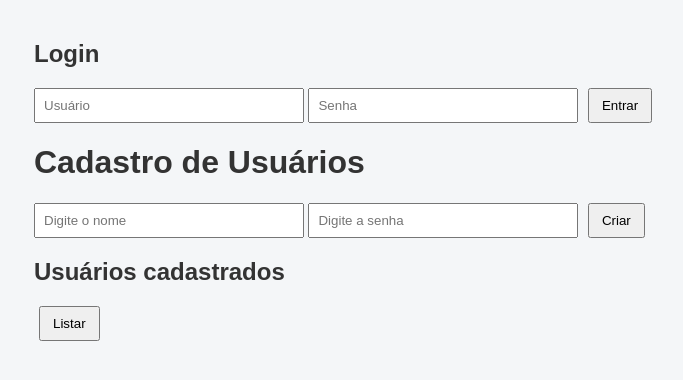
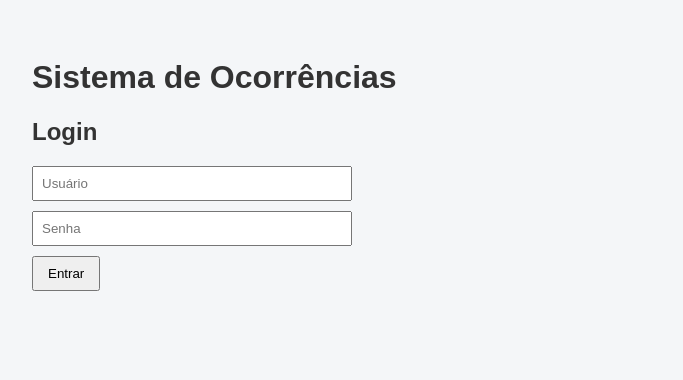
Before and after one commit to DegsTerin/sistema-web-flask, a Flask app: page / in a window 1280 px wide. Shown: the top 380 px of the page, without its empty margins (6-689 px from the left). Run offline with Flask 3, Linux system fonts and the light colour scheme; some libraries are stand-ins or nearby versions.

Commit message:
Frontend de ocorrências e integração com PostgreSQL

```diff
--- a/app.py
+++ b/app.py
@@ -1,103 +1,150 @@
-from flask import session
+import os
+import psycopg2
+from flask import Flask, request, jsonify, render_template, session
 from werkzeug.security import generate_password_hash, check_password_hash
-from flask import Flask, request, jsonify, render_template, session
-import psycopg2
-import os
 
 app = Flask(__name__)
-app.secret_key = "troque-por-uma-chave-forte"
+app.secret_key = os.environ.get("SECRET_KEY", "chave-local-dev")
 
 def conectar():
-    url = os.getenv("DATABASE_URL")
-    if not url:
-        raise RuntimeError("DATABASE_URL não configurada")
-    return psycopg2.connect(url)
+    return psycopg2.connect(os.environ["DATABASE_URL"])
 
-def criar_tabela():
+def criar_tabelas():
     conn = conectar()
-    cursor = conn.cursor()
-    cursor.execute("""
+    cur = conn.cursor()
+
+    cur.execute("""
         CREATE TABLE IF NOT EXISTS usuarios (
             id SERIAL PRIMARY KEY,
-            usuario TEXT UNIQUE NOT NULL,
-            senha TEXT NOT NULL
-        )
+            usuario VARCHAR(100) UNIQUE NOT NULL,
+            senha TEXT NOT NULL,
+            criado_em TIMESTAMP DEFAULT CURRENT_TIMESTAMP
+        );
     """)
+
+    cur.execute("""
+        CREATE TABLE IF NOT EXISTS ocorrencias (
+            id SERIAL PRIMARY KEY,
+            titulo VARCHAR(200) NOT NULL,
+            descricao TEXT NOT NULL,
+            status VARCHAR(30) DEFAULT 'aberta',
+            prioridade VARCHAR(20) DEFAULT 'normal',
+            criado_por INTEGER NOT NULL,
+            criado_em TIMESTAMP DEFAULT CURRENT_TIMESTAMP,
+            atualizado_em TIMESTAMP,
+            CONSTRAINT fk_usuario
+                FOREIGN KEY (criado_por)
+                REFERENCES usuarios(id)
+                ON DELETE CASCADE
+        );
+    """)
+
     conn.commit()
-    cursor.close()
+    cur.close()
     conn.close()
 
 @app.route("/")
 def home():
     return render_template("index.html")
 
+@app.route("/criar_usuario", methods=["POST"])
+def criar_usuario():
+    dados = request.get_json()
+    usuario = dados["usuario"]
+    senha = generate_password_hash(dados["senha"])
+
+    conn = conectar()
+    cur = conn.cursor()
+
+    try:
+        cur.execute(
+            "INSERT INTO usuarios (usuario, senha) VALUES (%s, %s)",
+            (usuario, senha)
+        )
+        conn.commit()
+    except psycopg2.errors.UniqueViolation:
+        conn.rollback()
+        return jsonify({"erro": "Usuário já existe"}), 400
+    finally:
+        cur.close()
+        conn.close()
+
+    return jsonify({"mensagem": "Usuário criado"})
+
 @app.route("/login", methods=["POST"])
 def login():
     dados = request.get_json()
-    nome = dados["nome"]
+    usuario = dados["usuario"]
     senha = dados["senha"]
 
     conn = conectar()
-    cursor = conn.cursor()
-    cursor.execute(
-        "SELECT senha FROM usuarios WHERE usuario = %s",
-        (nome,)
+    cur = conn.cursor()
+
+    cur.execute(
+        "SELECT id, senha FROM usuarios WHERE usuario = %s",
+        (usuario,)
     )
-    row = cursor.fetchone()
+    row = cur.fetchone()
+
+    cur.close()
     conn.close()
 
-    if row and check_password_hash(row[0], senha):
-        session["usuario"] = nome
-        return jsonify({"mensagem": "Login realizado com sucesso"})
+    if row and check_password_hash(row[1], senha):
+        session["usuario_id"] = row[0]
+        session["usuario_nome"] = usuario
+        return jsonify({"mensagem": "Login ok"})
 
-    return jsonify({"mensagem": "Usuário ou senha inválidos"}), 401
+    return jsonify({"erro": "Credenciais inválidas"}), 401
 
-@app.route("/criar", methods=["POST"])
-def criar():
+@app.route("/ocorrencias", methods=["POST"])
+def criar_ocorrencia():
+    if "usuario_id" not in session:
+        return jsonify({"erro": "Não autenticado"}), 401
+
     dados = request.get_json()
-    nome = dados["nome"]
-    senha = generate_password_hash(dados["senha"])
 
     conn = conectar()
-    cursor = conn.cursor()
-    cursor.execute(
-    "INSERT INTO usuarios (usuario, senha) VALUES (%s, %s)",
-    (nome, senha)
-)
+    cur = conn.cursor()
+
+    cur.execute("""
+        INSERT INTO ocorrencias (titulo, descricao, prioridade, criado_por)
+        VALUES (%s, %s, %s, %s)
+    """, (
+        dados["titulo"],
+        dados["descricao"],
+        dados.get("prioridade", "normal"),
+        session["usuario_id"]
+    ))
 
     conn.commit()
+    cur.close()
     conn.close()
 
-    return jsonify({"mensagem": "Usuário criado"})
+    return jsonify({"mensagem": "Ocorrência criada"})
 
-@app.route("/listar")
-def listar():
-    if "usuario" not in session:
+@app.route("/ocorrencias", methods=["GET"])
+def listar_ocorrencias():
+    if "usuario_id" not in session:
         return jsonify([]), 401
 
     conn = conectar()
-    cursor = conn.cursor()
-    cursor.execute("SELECT id, usuario FROM usuarios")
-    dados = cursor.fetchall()
+    cur = conn.cursor()
+
+    cur.execute("""
+        SELECT id, titulo, status, prioridade, criado_em
+        FROM ocorrencias
+        WHERE criado_por = %s
+        ORDER BY criado_em DESC
+    """, (session["usuario_id"],))
+
+    dados = cur.fetchall()
+    cur.close()
     conn.close()
 
     return jsonify(dados)
 
-@app.route("/deletar/<int:id>", methods=["DELETE"])
-def deletar(id):
-    if "usuario" not in session:
-        return jsonify({"mensagem": "Não autorizado"}), 401
-
-    conn = conectar()
-    cursor = conn.cursor()
-    cursor.execute("DELETE FROM usuarios WHERE id = %s", (id,))
-    conn.commit()
-    conn.close()
-
-    return jsonify({"mensagem": "Usuário removido"})
-
-# garante que a tabela exista antes do servidor subir
-criar_tabela()
+# cria tabelas apenas no startup
+criar_tabelas()
 
 if __name__ == "__main__":
-    app.run(host="0.0.0.0", port=5000)
+    app.run(debug=True)
--- a/static/style.css
+++ b/static/style.css
@@ -1,31 +1,41 @@
 body {
     font-family: Arial, sans-serif;
-    background-color: #f4f6f8;
-    margin: 40px;
+    background: #f4f6f8;
+    padding: 30px;
 }
 
 h1, h2 {
     color: #333;
 }
 
-input {
+input, textarea, select {
+    width: 300px;
     padding: 8px;
-    width: 250px;
+    margin-bottom: 10px;
+    display: block;
+}
+
+textarea {
+    height: 80px;
 }
 
 button {
-    padding: 8px 12px;
-    margin-left: 5px;
+    padding: 8px 14px;
     cursor: pointer;
+    margin-bottom: 20px;
 }
 
-ul {
-    margin-top: 15px;
+table {
+    border-collapse: collapse;
+    width: 100%;
+    background: #fff;
 }
 
-li {
-    background: #fff;
-    margin-bottom: 5px;
+th, td {
+    border: 1px solid #ddd;
     padding: 8px;
-    border-radius: 4px;
 }
+
+th {
+    background: #eee;
+}
--- a/templates/index.html
+++ b/templates/index.html
@@ -2,93 +2,52 @@
 <html lang="pt-br">
 <head>
     <meta charset="UTF-8">
-    <title>Sistema de Usuários</title>
+    <title>Sistema de Ocorrências</title>
     <link rel="stylesheet" href="/static/style.css">
 </head>
 <body>
 
-<h2>Login</h2>
+<h1>Sistema de Ocorrências</h1>
 
-<input type="text" id="login_nome" placeholder="Usuário">
-<input type="password" id="login_senha" placeholder="Senha">
-<button onclick="login()">Entrar</button>
+<section id="login-area">
+    <h2>Login</h2>
+    <input type="text" id="usuario" placeholder="Usuário">
+    <input type="password" id="senha" placeholder="Senha">
+    <button onclick="login()">Entrar</button>
+    <p id="login-msg"></p>
+</section>
 
-<p id="status"></p>
+<section id="ocorrencia-area" style="display:none;">
+    <h2>Nova Ocorrência</h2>
 
-<p id="msg"></p>
+    <input type="text" id="titulo" placeholder="Título">
+    <textarea id="descricao" placeholder="Descrição"></textarea>
 
-    <h1>Cadastro de Usuários</h1>
+    <select id="prioridade">
+        <option value="normal">Normal</option>
+        <option value="alta">Alta</option>
+        <option value="critica">Crítica</option>
+    </select>
 
-    <input type="text" id="nome" placeholder="Digite o nome">
-    <input type="password" id="senha" placeholder="Digite a senha">
-    <button onclick="criarUsuario()">Criar</button>
+    <button onclick="criarOcorrencia()">Registrar</button>
 
-    <h2>Usuários cadastrados</h2>
-    <button onclick="listarUsuarios()">Listar</button>
+    <h2>Minhas Ocorrências</h2>
+    <button onclick="listarOcorrencias()">Atualizar</button>
 
-    <ul id="lista"></ul>
+    <table>
+        <thead>
+            <tr>
+                <th>ID</th>
+                <th>Título</th>
+                <th>Status</th>
+                <th>Prioridade</th>
+                <th>Data</th>
+            </tr>
+        </thead>
+        <tbody id="lista"></tbody>
+    </table>
+</section>
 
-<script>
-
-function login() {
-    fetch("/login", {
-        method: "POST",
-        headers: { "Content-Type": "application/json" },
-        body: JSON.stringify({
-            nome: document.getElementById("login_nome").value,
-            senha: document.getElementById("login_senha").value
-        })
-    })
-    .then(res => res.json().then(data => ({ status: res.status, data })))
-    .then(resp => {
-        document.getElementById("status").innerText = resp.data.mensagem;
-    });
-}
-
-function criarUsuario() {
-    const nome = document.getElementById("nome").value;
-    const senha = document.getElementById("senha").value;
-
-    fetch("/criar", {
-        method: "POST",
-        headers: { "Content-Type": "application/json" },
-        body: JSON.stringify({ nome, senha })
-    })
-    .then(res => res.json())
-    .then(() => listarUsuarios());
-}
-
-function listarUsuarios() {
-fetch("/listar")
-.then(res => {
-    if (res.status === 401) {
-        alert("Faça login primeiro");
-        return [];
-    }
-    return res.json();
-})
-        .then(dados => {
-            const lista = document.getElementById("lista");
-            lista.innerHTML = "";
-
-            dados.forEach(item => {
-                const li = document.createElement("li");
-                li.textContent = item[1];
-
-                const btn = document.createElement("button");
-                btn.textContent = "Excluir";
-                btn.onclick = () => deletarUsuario(item[0]);
-
-                li.appendChild(btn);
-                lista.appendChild(li);
-            });
-        });
-}
-
-function deletarUsuario(id) {
-    fetch(`/deletar/${id}`, { method: "DELETE" })
-        .then(() => listarUsuarios());
-}
-</script>
+<script src="/static/app.js"></script>
 </body>
 </html>
```
Also changed, not shown: static/app.js (added, +61 -0 lines).
